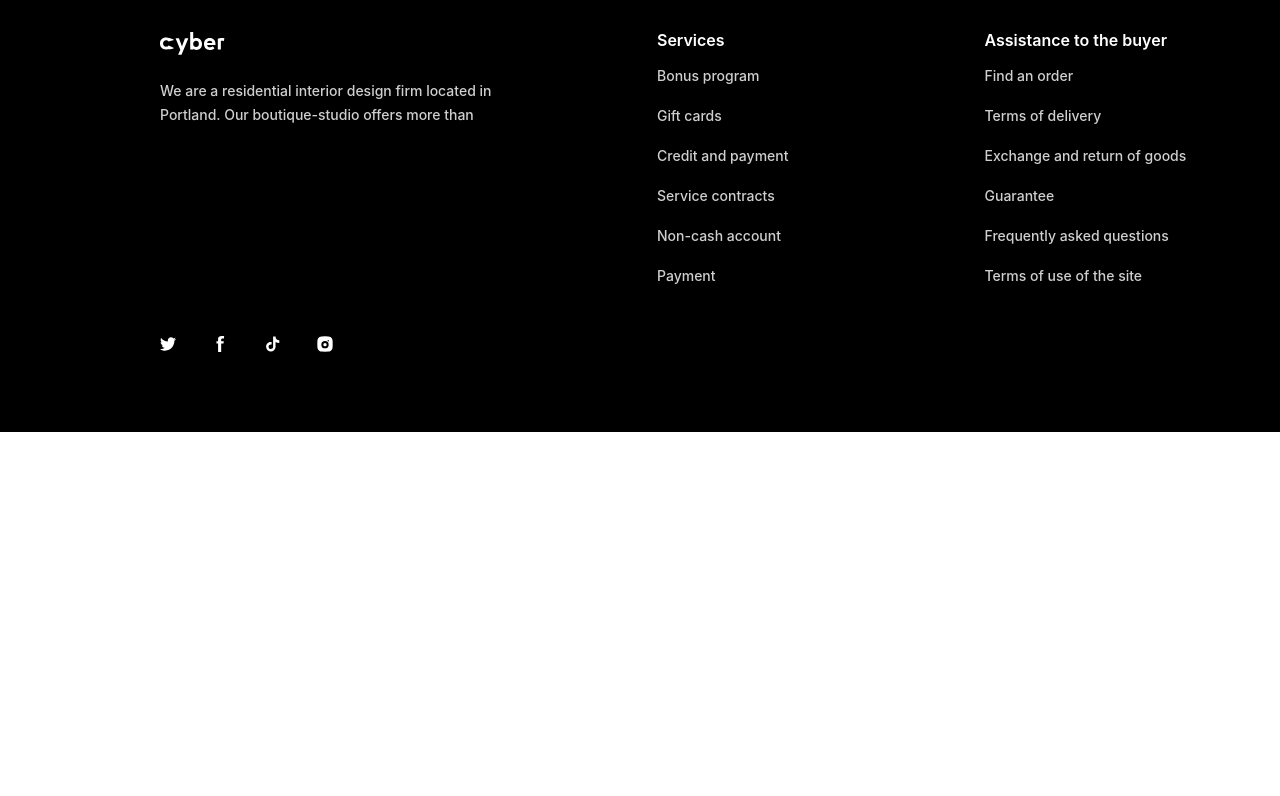
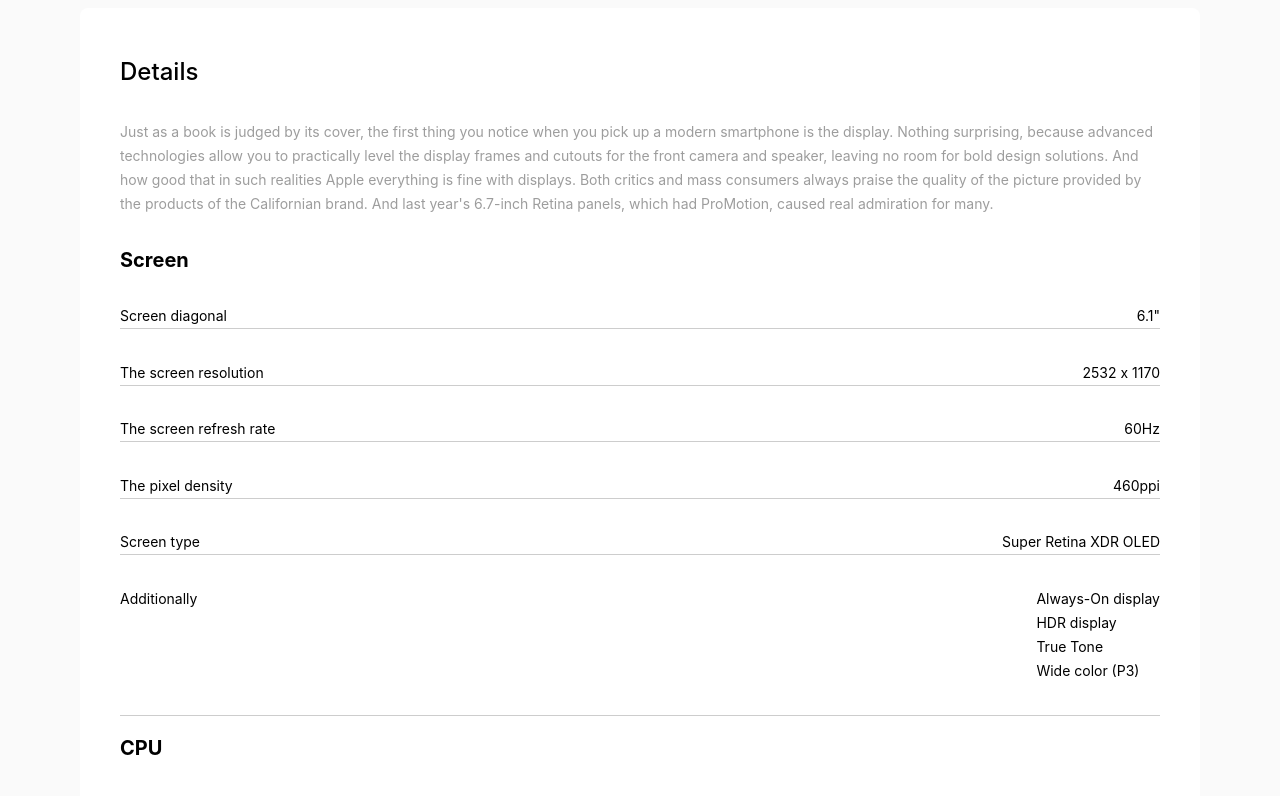
Before and after one commit to erturkomer/cyber-mockdata-project, a React (Vite) app: page /catalog/smartphones/productdetails/1 in a window 1280 px wide. Shown: the part 1060-1856 px from the top of the page. Before the commit the page ends 1492 px from the top, so only its background shows below. Built offline with nearby package versions, Linux system fonts and the light colour scheme; data requests are answered from the project's data file; a web font is replaced by a local one.

Commit message:
the detail section at the bottom of the product detail page is finished

```diff
--- /dev/null
+++ b/pages/ProductDetailsPage/Line.jsx
@@ -0,0 +1,14 @@
+import React from "react";
+
+const Line = (props) => {
+    return (
+        <>
+            <div className="line">
+                <p style={{color:"black"}}>{props.name}</p>
+                <p style={{color:"black"}}>{props.title}</p>
+            </div>
+        </>
+    )
+};
+
+export default Line;
--- a/pages/ProductDetailsPage/ProductDetailsPage.jsx
+++ b/pages/ProductDetailsPage/ProductDetailsPage.jsx
@@ -16,7 +16,7 @@
 import CargoIcon2 from "./icon/cargoIcon2.svg"
 import CargoIcon3 from "./icon/cargoIcon3.svg"
 import Cargo from "./cargo";
-
+import Line from "./Line.jsx"
 
 const ProductDetailsPage = () => {
   const { id } = useParams();
@@ -103,12 +103,59 @@
             <AddToCard color="#FFFFFF" background="#000000" title="Add to Card" />
           </div>
           <div className="cargo-icon-container">
-            <Cargo icon={CargoIcon1} title="Free Delivery" details="1-2 day"/>
-            <Cargo icon={CargoIcon2} title="In Stock" details="Today"/>
-            <Cargo icon={CargoIcon3} title="Guaranteed" details="1 year"/>
+            <Cargo icon={CargoIcon1} title="Free Delivery" details="1-2 day" />
+            <Cargo icon={CargoIcon2} title="In Stock" details="Today" />
+            <Cargo icon={CargoIcon3} title="Guaranteed" details="1 year" />
           </div>
         </div>
+      </div>
 
+
+
+      <div className="product-details-detail-container">
+        <div className="product-details-detail">
+          <h2 className="header-text">
+            Details
+          </h2>
+          <p>Just as a book is judged by its cover, the first thing you notice when you pick up a modern smartphone is the display. Nothing surprising, because advanced technologies allow you to practically level the display frames and cutouts for the front camera and speaker, leaving no room for bold design solutions. And how good that in such realities Apple everything is fine with displays. Both critics and mass consumers always praise the quality of the picture provided by the products of the Californian brand. And last year's 6.7-inch Retina panels, which had ProMotion, caused real admiration for many.</p>
+          <div className="product-detail-content">
+            <div className="p-d-info-1">
+              <h2 style={{ display: "inline" }}>Screen</h2>
+              <div className="p-d-info-1-content">
+                <Line name="Screen diagonal" title={product.screenSize} />
+                <div style={{ width: "100%", height: "0.5px", background: "#CDCDCD" }}></div>
+                <Line name="The screen resolution" title={product.screenResolution} />
+                <div style={{ width: "100%", height: "0.5px", background: "#CDCDCD" }}></div>
+                <Line name="The screen refresh rate" title={product.screenRefreshRate} />
+                <div style={{ width: "100%", height: "0.5px", background: "#CDCDCD" }}></div>
+                <Line name="The pixel density" title={product.pixelDensity} />
+                <div style={{ width: "100%", height: "0.5px", background: "#CDCDCD" }}></div>
+                <Line name="Screen type" title={product.screenType} />
+                <div style={{ width: "100%", height: "0.5px", background: "#CDCDCD" }}></div>
+                <div className="line-add">
+                  <p style={{ color: "black" }}>Additionally</p>
+                  <p style={{ color: "black" }}>{product.additionally[1]} <br /> {product.additionally[2]} <br /> {product.additionally[3]} <br /> {product.additionally[4]} <br /> {product.additionally[5]}
+                  </p>
+                </div>
+                <div style={{ width: "100%", height: "0.5px", background: "#CDCDCD" }}></div>
+              </div>
+            </div>
+            <div className="p-d-info-2">
+              <h2 style={{ color: "black", display: "inline" }}>CPU</h2>
+              <div className="p-d-info-2-content">
+                <div className="line-2-1" style={{ marginBottom: "24px" }}>
+                  <p style={{ color: "black" }}>CPU</p>
+                  <p style={{ color: "black" }}>{product.cpu}</p>
+                </div>
+                <div style={{ width: "100%", height: "0.5px", background: "#CDCDCD" }}></div>
+                <div className="line-2-1">
+                  <p style={{ color: "black" }}>Number of cores</p>
+                  <p style={{ color: "black" }}>{product.numberOfCores}</p>
+                </div>
+              </div>
+            </div>
+          </div>
+        </div>
       </div>
     </>
   );
--- a/src/App.css
+++ b/src/App.css
@@ -1084,7 +1084,7 @@
     height: 56px;
     display: flex;
     align-items: center;
-    justify-content: space-between;
+    gap: 16px;
     border-radius: 8px;
 }
 
@@ -1107,4 +1107,89 @@
     color: #0C0C0C;
 }
 
+
+.product-details-detail-container {
+    width: 100%;
+    height: 1144px;
+    padding: 80px 160px;
+    display: flex;
+    align-items: center;
+    justify-content: center;
+    background: #FAFAFA;
+}
+
+
+.product-details-detail-container .product-details-detail {
+    width: 1120px;
+    height: 984px;
+    border-radius: 8px;
+    background: #FFFFFF;
+    padding: 48px 40px;
+}
+
+.product-details-detail-container .product-details-detail .header-text {
+    font-weight: 500;
+    font-size: 24px;
+    line-height: 32px;
+}
+
+.product-details-detail-container .product-details-detail p {
+    font-size: 14px;
+    font-weight: medium;
+    line-height: 24px;
+    color: #9D9D9D;
+    margin: 32px 0;
+}
+
+.product-details-detail-container .product-details-detail .product-detail-content {
+    width: 1040px;
+    height: 616px;
+}
+
+.product-details-detail-container .product-details-detail .product-detail-content .p-d-info-1 {
+    width: 1040px;
+    height: 448px;
+    margin-bottom: 40px;
+}
+
+.product-details-detail-container .product-details-detail .product-detail-content .p-d-info-1 h2 {
+    font-size: 20px;
+    font-weight: medium;
+    line-height: 24px;
+    margin-bottom: 16px;
+}
+
+.product-details-detail-container .product-details-detail .product-detail-content .p-d-info-2 {
+    width: 1040px;
+    height: 448px;
+}
+
+.product-details-detail-container .product-details-detail .product-detail-content .p-d-info-2 h2 {
+    font-size: 20px;
+    font-weight: medium;
+    line-height: 24px;
+    margin-bottom: 16px;
+}
+
+.line {
+    width: 1040px;
+    height: 32px;
+    display: flex;
+    justify-content: space-between;
+    margin-bottom: 24px;
+}
+
+.product-details-detail-container .product-details-detail .product-detail-content .p-d-info-1 .p-d-info-1-content .line-add {
+    width: 1040px;
+    display: flex;
+    justify-content: space-between;
+}
+
+.line-2-1 {
+    width: 1040px;
+    height: 32px;
+    display: flex;
+    justify-content: space-between;
+}
+
 /* - PRODUCT DETAILS FINISH - */
```
